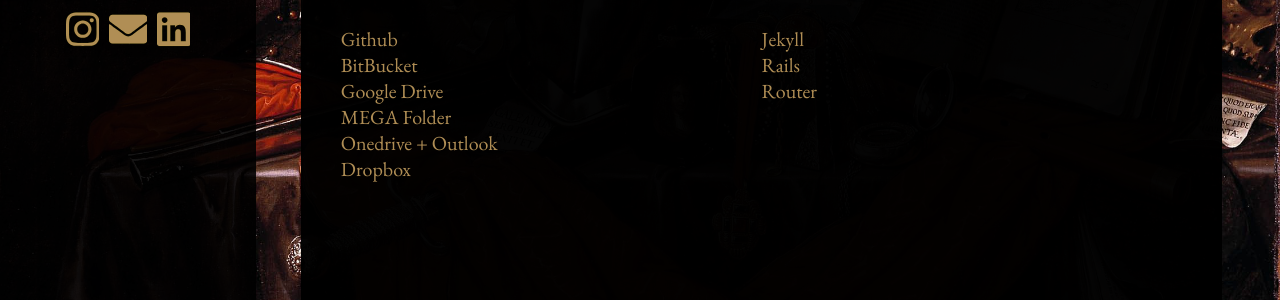
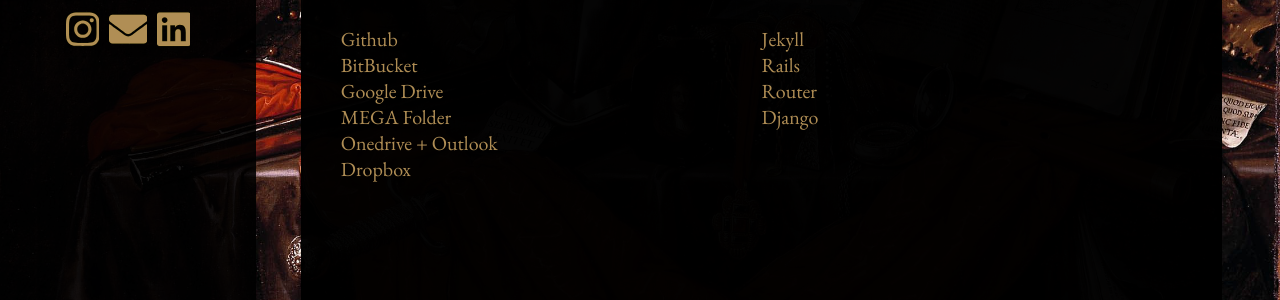
Before and after one commit to luisdarcadia/luisdarcadia.github.io, a Jekyll site: the page built from start.md, in a window 1280 px wide. Shown: the part 452-752 px from the top of the page. Built offline with Jekyll 4.4.1, drawn with Linux system fonts in a browser that asks for light colours; nearby versions of some CDN libraries.

Commit message:
django link

```diff
--- a/_data/startlinks.yml
+++ b/_data/startlinks.yml
@@ -105,3 +105,7 @@
 - nome: Router
   tipo: localhost
   link: http://192.168.1.1
+
+- nome: Django
+  tipo: localhost
+  link: http://localhost:8000
```
